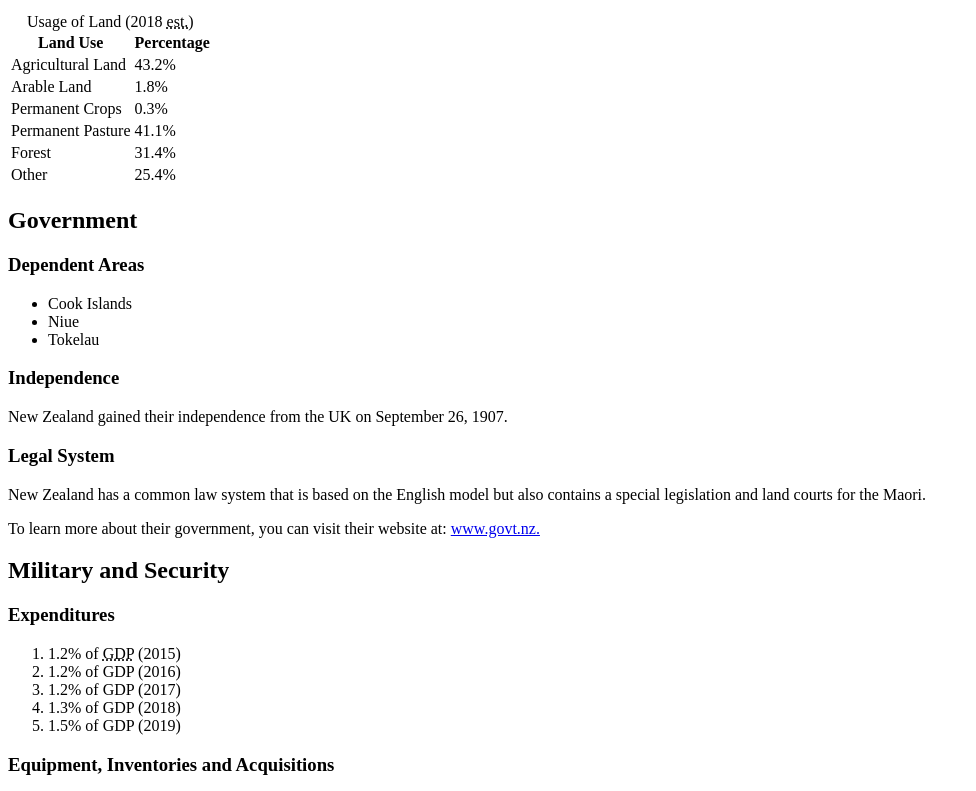
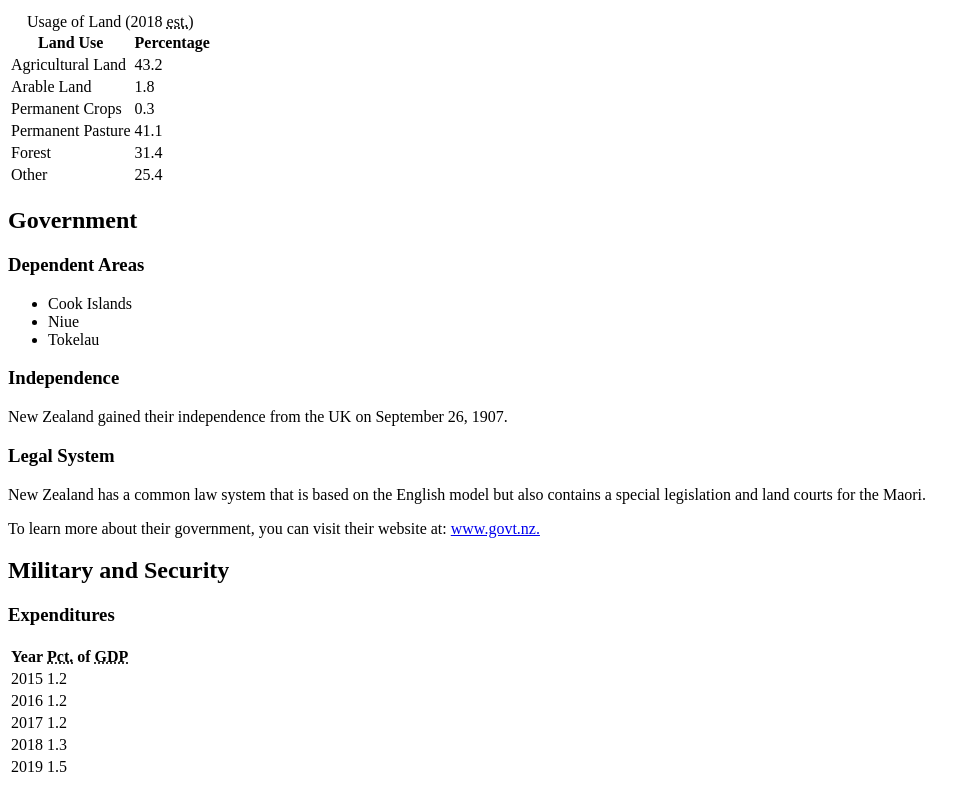
Before and after one commit to CheriseC/CheriseC.github.io, a plain HTML site: page new-zealand.html in a window 1280 px wide. Shown: the part 1365-2156 px from the top of the page, without its empty margins (0-976 px from the left). Drawn offline with Linux system fonts and the light colour scheme.

Commit message:
Finished Product of HTML Assignment

```diff
--- a/new-zealand.html
+++ b/new-zealand.html
@@ -59,13 +59,15 @@
             <li>Limestone</li>
           </ul>
         </article>
-        <!-- fix indent below -->
+
         <article>
           <h3>Land Use</h3>
+          <aside>
             <figure>
               <img src="new-zealand-lake.jpg" alt="Photo of Lake Matheson on the South Island." />
               <figcaption>A photo of Lake Matheson. (Source: <abbr title="Central Intelligence Agency">CIA</abbr> World Factbook)</figcaption>
             </figure>
+          </aside>
 
           <table>
             <caption>Usage of Land (<time datetime="2018">2018</time> <abbr title="Estimate">est.</abbr>)</caption>
@@ -76,32 +78,32 @@
 
             <tr>
               <td>Agricultural Land</td>
-            <td>43.2%</td>
+              <td>43.2</td>
             </tr>
 
             <tr>
               <td>Arable Land</td>
-            <td>1.8%</td>
+              <td>1.8</td>
             </tr>
 
             <tr>
               <td>Permanent Crops</td>
-            <td>0.3%</td>
+              <td>0.3</td>
             </tr>
 
             <tr>
               <td>Permanent Pasture</td>
-            <td>41.1%</td>
+              <td>41.1</td>
             </tr>
 
             <tr>
               <td>Forest</td>
-            <td>31.4%</td>
+              <td>31.4</td>
             </tr>
 
             <tr>
               <td>Other</td>
-            <td>25.4%</td>
+              <td>25.4</td>
             </tr>
 
           </table>
@@ -134,19 +136,43 @@
       </section>
 
       <section>
-
         <h2 id="military">Military and Security</h2>
 
         <article>
           <h3>Expenditures</h3>
-        <!-- put a table -->
-        <ol>
-          <li>1.2% of <abbr title="Gross Domestic Product">GDP</abbr><time datetime="2015"> (2015)</time></li>
-          <li>1.2% of GDP <time datetime="2016"> (2016)</time></li>
-          <li>1.2% of GDP <time datetime="2017"> (2017)</time></li>
-          <li>1.3% of GDP <time datetime="2018"> (2018)</time></li>
-          <li>1.5% of GDP <time datetime="2019"> (2019)</time></li>
-        </ol>
+
+          <table>
+            <tr>
+              <th>Year</th>
+              <th><abbr title="Percentage">Pct.</abbr> of <abbr title="Gross Domestic Product">GDP</abbr></th>
+            </tr>
+
+            <tr>
+              <td>2015</td>
+              <td>1.2</td>
+            </tr>
+
+            <tr>
+              <td>2016</td>
+              <td>1.2</td>
+            </tr>
+
+            <tr>
+              <td>2017</td>
+              <td>1.2</td>
+            </tr>
+
+            <tr>
+              <td>2018</td>
+              <td>1.3</td>
+            </tr>
+
+            <tr>
+              <td>2019</td>
+              <td>1.5</td>
+            </tr>
+
+          </table>
         </article>
 
         <article>
```
Lines whose indentation alone changed are shown as unchanged.
